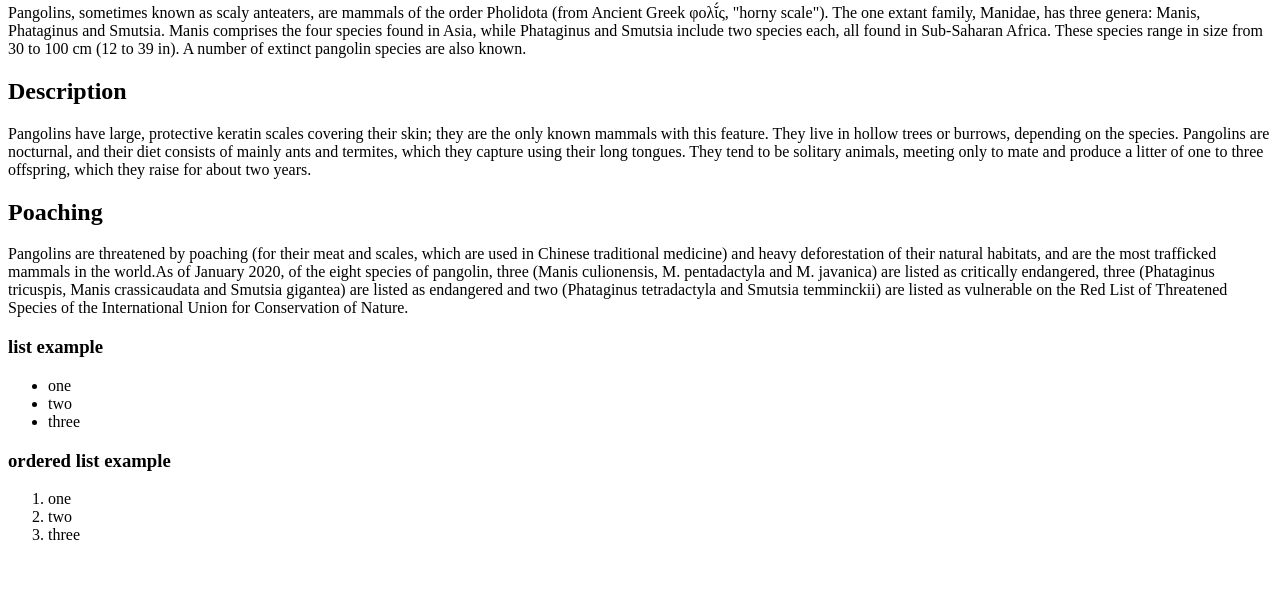
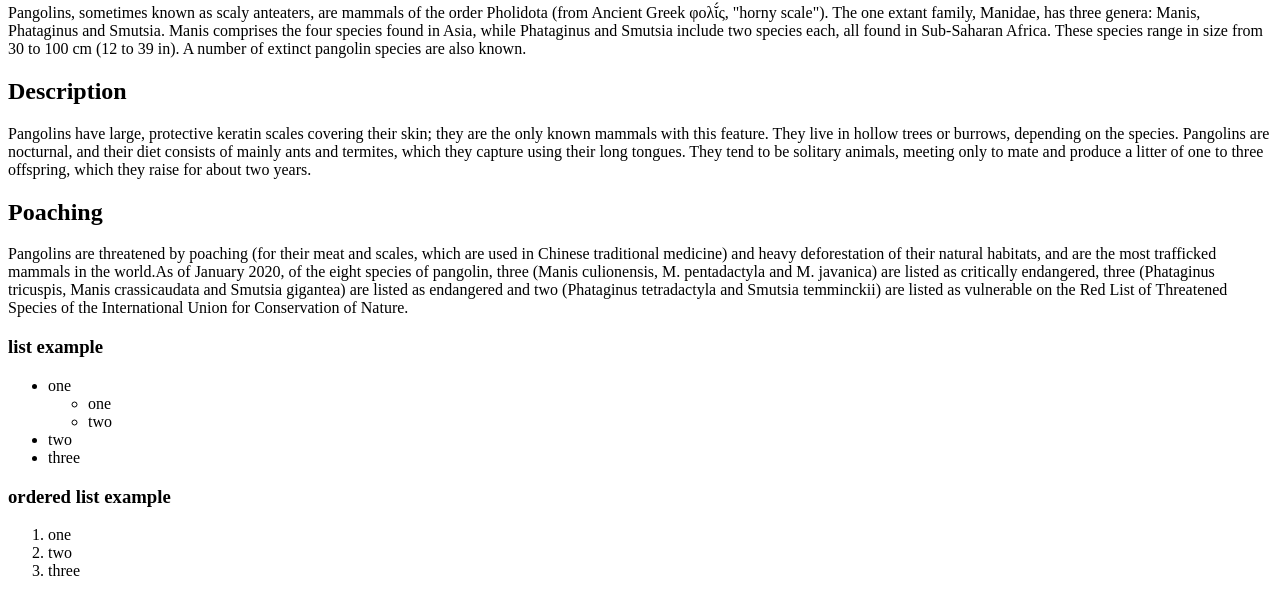
Before and after one commit to zoro9483/Bootcamp2021, a plain HTML site: page index.html in a window 1280 px wide. Shown: the part 157-772 px from the top of the page. Drawn offline with Linux system fonts and the light colour scheme.

Commit message:
list inside list

```diff
--- a/index.html
+++ b/index.html
@@ -52,7 +52,12 @@
 
   <h3>list example</h3>
   <ul>
-    <li>one</li>
+    <li>one
+      <ul>
+        <li>one</li>
+        <li>two</li>
+      </ul>
+    </li>
     <li>two</li>
     <li>three</li>
   </ul>
@@ -62,6 +67,8 @@
     <li>one</li>
     <li>two</li>
     <li>three</li>
+
+
   </ol>
 
 </body>
```
